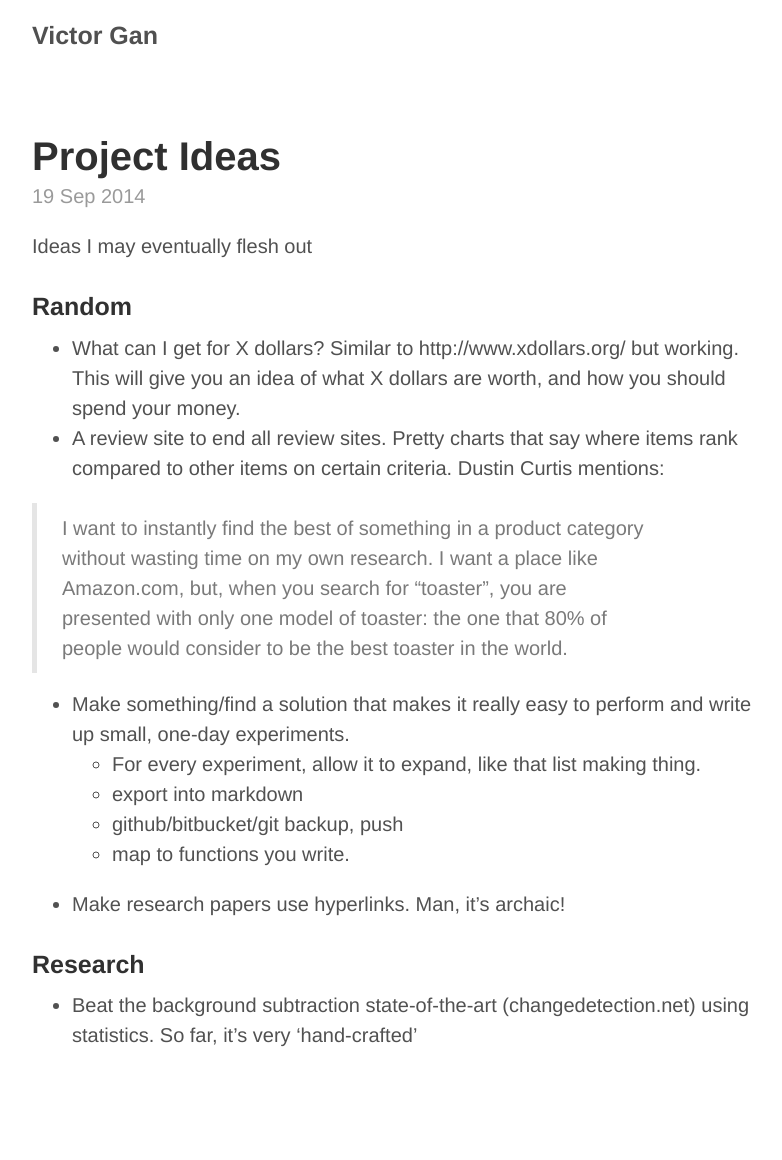
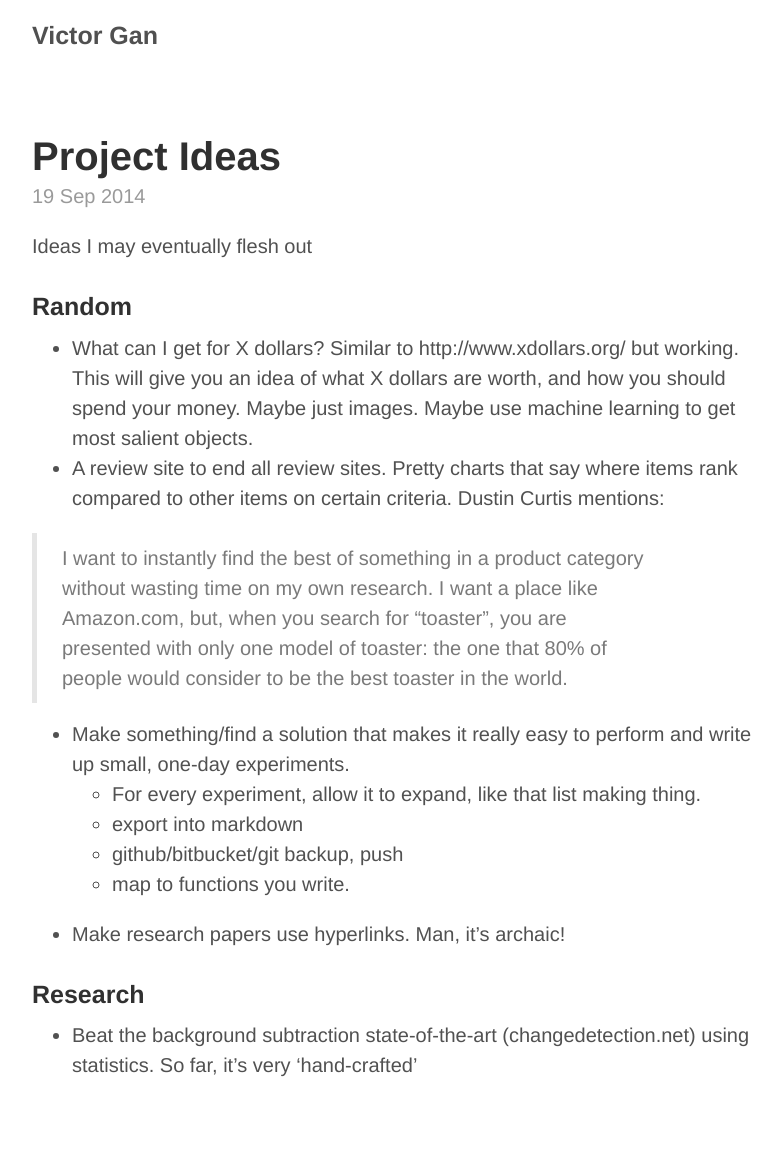
Before and after one commit to victorgan/victorgan.github.io, a Jekyll site: the page built from _posts/2014-09-19-project-ideas.md, in a window 1280 px wide. Shown: the whole page, without its empty margins (248-1030 px from the left). Built offline with Jekyll 4.4.1, drawn with Linux system fonts in a browser that asks for light colours; comment, search, counter and statistics services are not loaded; before the commit the page ends 1130 px from its top, so only the background shows below that.

Commit message:
Update 2014-09-19-project-ideas.md

```diff
--- a/_posts/2014-09-19-project-ideas.md
+++ b/_posts/2014-09-19-project-ideas.md
@@ -10,7 +10,7 @@ Ideas I may eventually flesh out
 
 - What can I get for X dollars? Similar to http://www.xdollars.org/ but working.
   This will give you an idea of what X dollars are worth, and how you should
-  spend your money.
+  spend your money. Maybe just images. Maybe use machine learning to get most salient objects.
 - A review site to end all review sites. Pretty charts that say where items rank
   compared to other items on certain criteria. Dustin Curtis mentions:
 
```
